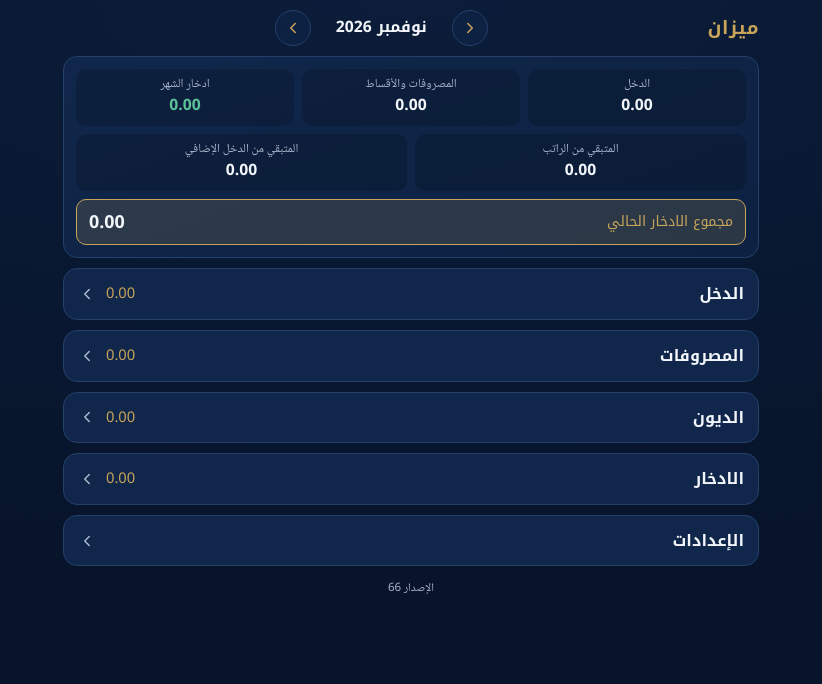
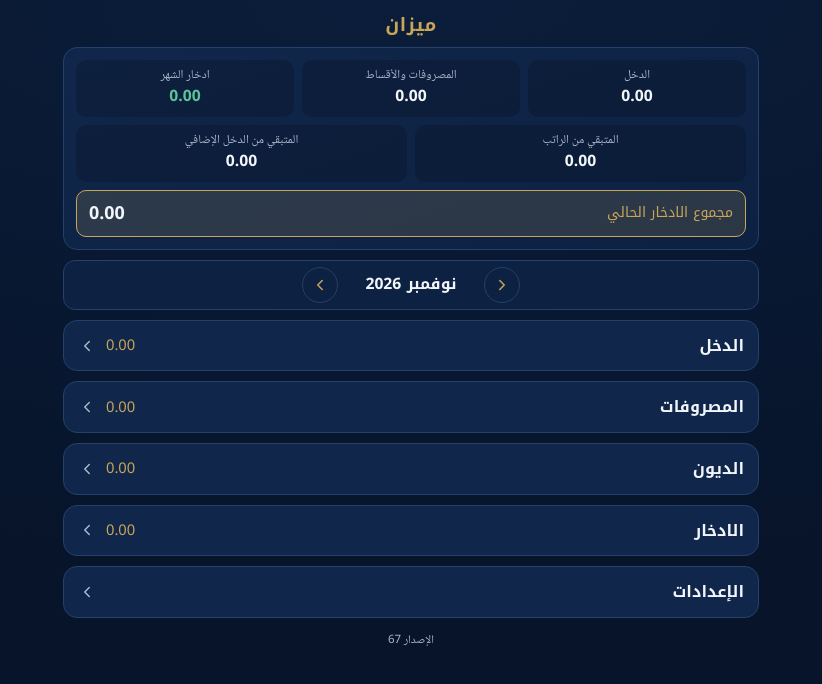
Before and after one commit to mmm1415-collab/mizan, a plain HTML site: page index.html in a window 1280 px wide. Shown: the whole page, without its empty margins (229-1051 px from the left). Drawn offline with Linux system fonts and the light colour scheme.

Commit message:
الملخص في الأعلى وشريط الأشهر تحته (v67) (#5)
* Redesign: concise single-page app; remove private budget and investments (v66)

All panels on one page (summary, income, expenses, debts, savings, settings).
Same stored data and calculations; salary/extra-income split and auto-savings kept.

Co-Authored-By: Claude Opus 5.5 <noreply@anthropic.com>
Claude-Session: https://claude.ai/code/session_011JavQZCRAoamemmg7yojfA

* Summary on top, month bar below it (v67)

Co-Authored-By: Claude Opus 5.5 <noreply@anthropic.com>
Claude-Session: https://claude.ai/code/session_011JavQZCRAoamemmg7yojfA

---------

Co-authored-by: Claude <noreply@anthropic.com>

```diff
--- a/index.html
+++ b/index.html
@@ -35,9 +35,9 @@ button, input, select { font: inherit; color: inherit; }
 button { cursor: pointer; }
 
 /* top: title and month */
-.top { display: flex; align-items: center; gap: 8px; margin-bottom: 10px; }
+.top { display: flex; align-items: center; justify-content: center; margin-bottom: 8px; }
 .top h1 { margin: 0; font-family: var(--font-display); font-size: 1.15rem; color: var(--gold); letter-spacing: .5px; }
-.month { flex: 1; display: flex; align-items: center; justify-content: center; gap: 4px; }
+.month { display: flex; align-items: center; justify-content: center; gap: 6px; margin-top: 10px; padding: 6px; border: 1px solid var(--line); border-radius: 12px; background: var(--panel-2); }
 .month b { font-family: var(--font-display); font-weight: 600; font-size: .98rem; min-width: 8.5em; text-align: center; }
 .icon-btn { width: 36px; height: 36px; border-radius: 50%; border: 1px solid var(--line); background: var(--panel-2); display: inline-grid; place-items: center; padding: 0; color: var(--gold); flex: none; }
 .icon-btn svg { width: 18px; height: 18px; }
@@ -112,9 +112,9 @@ input.amt { text-align: left; direction: ltr; font-variant-numeric: tabular-nums
   <div id="app" hidden>
     <header class="top">
       <h1>ميزان</h1>
-      <div class="month" id="month"></div>
     </header>
     <div class="sum" id="sum"></div>
+    <div class="month" id="month"></div>
     <div class="panels" id="panels"></div>
     <p class="ver" id="ver"></p>
   </div>
@@ -122,7 +122,7 @@ input.amt { text-align: left; direction: ltr; font-variant-numeric: tabular-nums
 <script>
 (function () {
   "use strict";
-  var APP_VERSION = 66;
+  var APP_VERSION = 67;
   var $ = function (id) { return document.getElementById(id); };
   var fmt = new Intl.NumberFormat("ar-SA-u-nu-latn", { maximumFractionDigits: 2 });
   var fmtAmt = new Intl.NumberFormat("ar-SA-u-nu-latn", { minimumFractionDigits: 2, maximumFractionDigits: 2 });
@@ -375,7 +375,7 @@ input.amt { text-align: left; direction: ltr; font-variant-numeric: tabular-nums
   }
 
   function monthBar() {
-    function shift(d) { S.month = addMonths(S.month, d); render(); window.scrollTo(0, 0); }
+    function shift(d) { S.month = addMonths(S.month, d); render(); }
     var p = S.month.split("-").map(Number);
     return [
       el("button", { class: "icon-btn", type: "button", "aria-label": "الشهر السابق", onclick: function () { shift(-1); } }, svg(I_PREV)),
--- a/sw.js
+++ b/sw.js
@@ -1,5 +1,5 @@
 // ميزان: offline cache. Bump VERSION whenever any app file changes.
-const VERSION = "mizan-v66";
+const VERSION = "mizan-v67";
 const CORE = ["./", "index.html", "manifest.webmanifest", "icon.svg", "icon-180.png", "icon-192.png", "icon-512.png"];
 
 self.addEventListener("install", (e) => {
```
